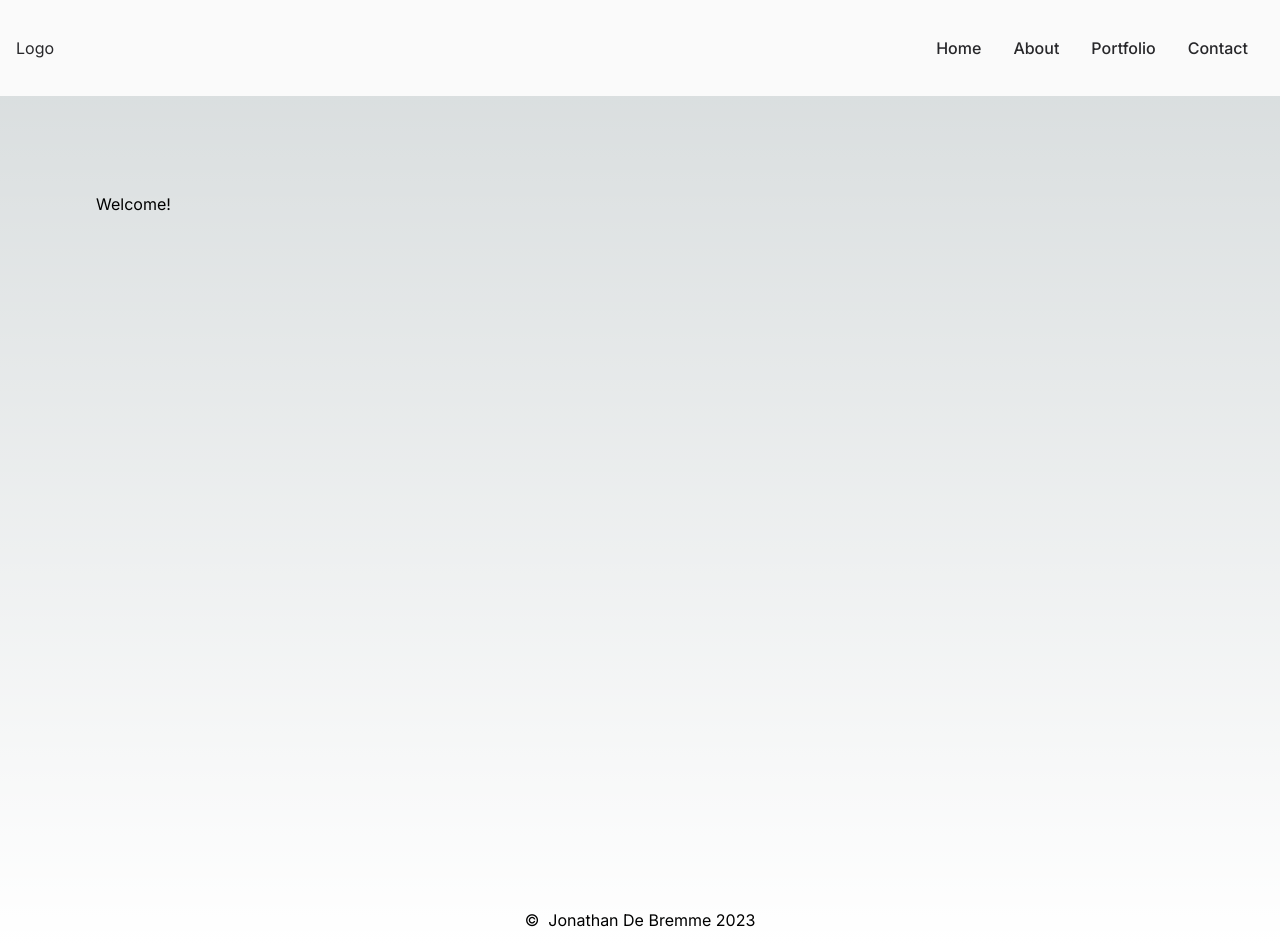
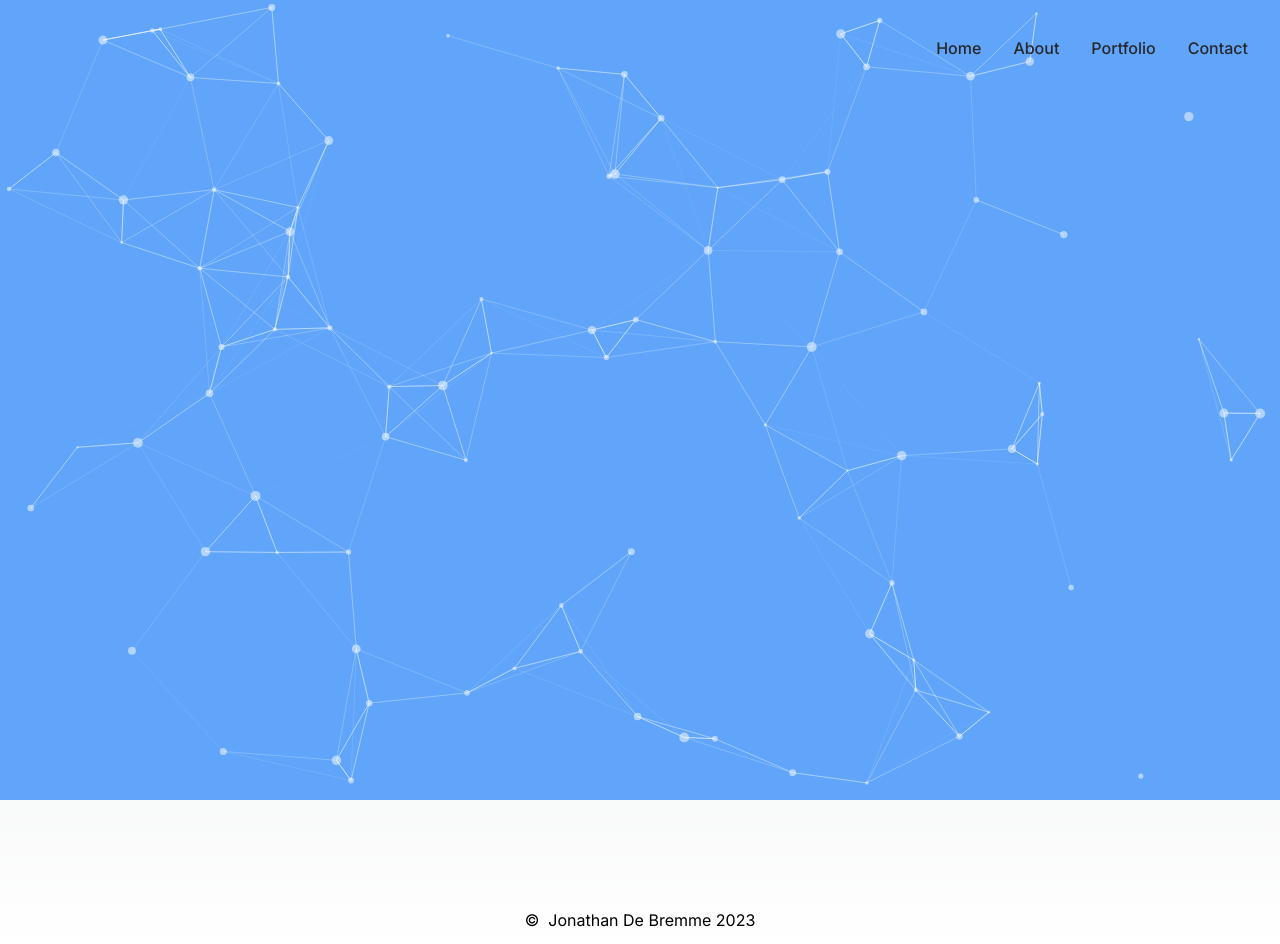
Before and after one commit to jonathandebremme/Portfolio, a Next.js app in the folder my-portfolio/: page / in a window 1280 px wide. Built offline with nearby package versions, Linux system fonts and the light colour scheme.

Commit message:
Adding tsParticles to homepage + colored scrollbar

```diff
--- a/my-portfolio/app/about/page.js
+++ b/my-portfolio/app/about/page.js
@@ -1,5 +1,5 @@
 export default function About(){
-    return <main className="min-h-screen p-24">
+    return <main className="min-h-screen p-24 bg-gradient-to-r from-blue-400 to-green-300">
     <h1>About</h1>
   </main>
 }
--- /dev/null
+++ b/my-portfolio/app/components/Background.jsx
@@ -0,0 +1,93 @@
+'use client';
+
+import { useCallback } from "react";
+import Particles from "react-particles";
+import { loadFull } from "tsparticles";
+
+const Background = () => {
+    const particlesInit = useCallback(async engine => {
+        console.log(engine);
+        await loadFull(engine);
+    }, []);
+
+    return (
+        <Particles
+            id="tsparticles"
+            init={particlesInit}
+            options={{
+                background: {
+                    color: {
+                        value: "#60a5fa",
+                    },
+                },
+                fpsLimit: 120,
+                interactivity: {
+                    events: {
+                        onClick: {
+                            enable: true,
+                            mode: "push",
+                        },
+                        onHover: {
+                            enable: true,
+                            mode: "repulse",
+                        },
+                        resize: true,
+                    },
+                    modes: {
+                        push: {
+                            quantity: 2,
+                        },
+                        repulse: {
+                            distance: 100,
+                            duration: 0.3,
+                        },
+                    },
+                },
+                particles: {
+                    color: {
+                        value: "#ffffff",
+                    },
+                    links: {
+                        color: "#ffffff",
+                        distance: 150,
+                        enable: true,
+                        opacity: 0.5,
+                        width: 1,
+                    },
+                    collisions: {
+                        enable: false,
+                    },
+                    move: {
+                        direction: "none",
+                        enable: true,
+                        outModes: {
+                            default: "bounce",
+                        },
+                        random: false,
+                        speed: 0.3,
+                        straight: false,
+                    },
+                    number: {
+                        density: {
+                            enable: true,
+                            area: 800,
+                        },
+                        value: 80,
+                    },
+                    opacity: {
+                        value: 0.5,
+                    },
+                    shape: {
+                        type: "circle",
+                    },
+                    size: {
+                        value: { min: 1, max: 5 },
+                    },
+                },
+                detectRetina: true,
+            }}
+        />
+    );
+};
+
+export default Background;
--- /dev/null
+++ b/my-portfolio/app/components/Providers.jsx
@@ -0,0 +1,7 @@
+'use client';
+
+import { ThemeProvider } from "next-themes";
+
+export function Providers({children}){
+    return <ThemeProvider>{children}</ThemeProvider>
+}
--- a/my-portfolio/app/contact/page.js
+++ b/my-portfolio/app/contact/page.js
@@ -1,5 +1,5 @@
 export default function Contact(){
-    return <main className="min-h-screen p-24">
+    return <main className="min-h-screen p-24 bg-gradient-to-r from-blue-400 to-green-300">
     <h1>Contact</h1>
   </main>
 }
--- a/my-portfolio/app/globals.css
+++ b/my-portfolio/app/globals.css
@@ -25,3 +25,32 @@ body {
     )
     rgb(var(--background-start-rgb));
 }
+
+/* Scrollbar for Chrome, Edge, and Safari */
+*::-webkit-scrollbar {
+  width: 15px;
+}
+
+*::-webkit-scrollbar-track {
+  /*box-shadow: inset 0 0 6px rgba(0, 0, 0, 0.3);*/
+}
+
+*::-webkit-scrollbar-thumb {
+  background: #86efac;
+  background: -moz-linear-gradient(
+    180deg,
+    #86efac 35%,
+    #60a5fa 100%
+  );
+  background: -webkit-linear-gradient(
+    180deg,
+    #86efac 35%,
+    #60a5fa 100%
+  );
+  background: linear-gradient(
+    180deg,
+    #86efac 35%,
+    #60a5fa 100%
+  );
+  border-radius: 0.5rem;
+}
--- a/my-portfolio/app/layout.js
+++ b/my-portfolio/app/layout.js
@@ -3,6 +3,7 @@ import { Inter } from 'next/font/google'
 
 import Navbar from './components/NavBar'
 import Footer from './components/Footer'
+import { Providers } from './components/Providers'
 
 const inter = Inter({ subsets: ['latin'] })
 
@@ -13,10 +14,10 @@ export const metadata = {
 
 export default function RootLayout({ children }) {
   return (
-    <html lang="en">
+    <html suppressHydrationWarning lang="en">
       <body className={inter.className}>
         <Navbar/>
-        {children}
+        <Providers>{children}</Providers>
         <Footer/>
         </body>
     </html>
--- a/my-portfolio/app/page.js
+++ b/my-portfolio/app/page.js
@@ -1,8 +1,12 @@
+import Background from "./components/Background";
+
 export default function Home() {
   return (
     <>
     <main className="min-h-screen p-24">
       <h1>Welcome!</h1>
+
+    <Background/>
     </main>
     </>
   )
--- a/my-portfolio/app/portfolio/page.js
+++ b/my-portfolio/app/portfolio/page.js
@@ -1,5 +1,5 @@
 export default function Portfolio(){
-    return <main className="min-h-screen p-24">
+    return <main className="min-h-screen p-24 bg-gradient-to-r from-blue-400 to-green-300">
     <h1>Portfolio</h1>
   </main>
 }
--- a/my-portfolio/package.json
+++ b/my-portfolio/package.json
@@ -13,9 +13,13 @@
     "eslint": "8.42.0",
     "eslint-config-next": "13.4.4",
     "next": "13.4.4",
+    "next-themes": "^0.2.1",
     "postcss": "8.4.24",
     "react": "18.2.0",
     "react-dom": "18.2.0",
-    "tailwindcss": "3.3.2"
+    "react-particles": "^2.10.1",
+    "tailwindcss": "3.3.2",
+    "tsparticles": "^2.10.1",
+    "tsparticles-engine": "^2.10.1"
   }
 }
--- a/my-portfolio/tailwind.config.js
+++ b/my-portfolio/tailwind.config.js
@@ -1,5 +1,6 @@
 /** @type {import('tailwindcss').Config} */
 module.exports = {
+  darkMode: 'class',
   content: [
     './pages/**/*.{js,ts,jsx,tsx,mdx}',
     './components/**/*.{js,ts,jsx,tsx,mdx}',
```
Also changed, not shown: 1 other file (tests, documents, lock files or other folders).
